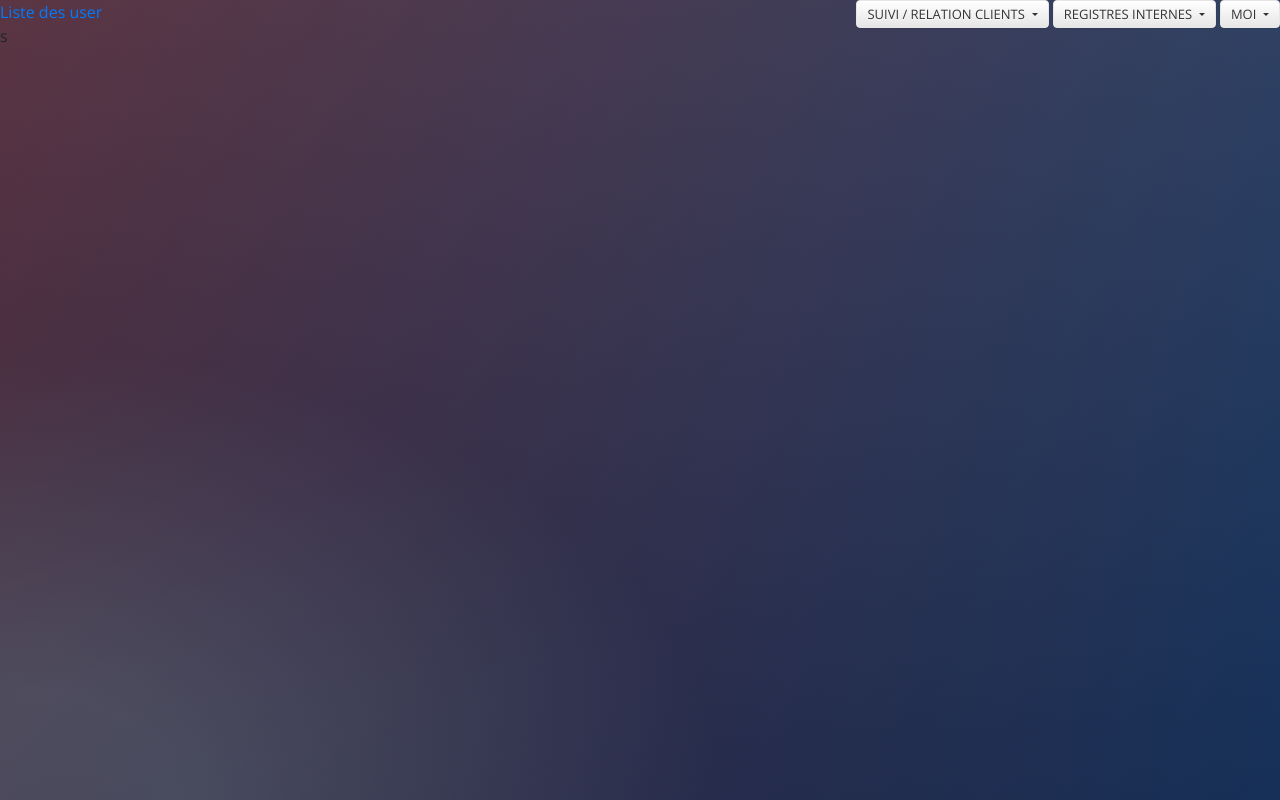
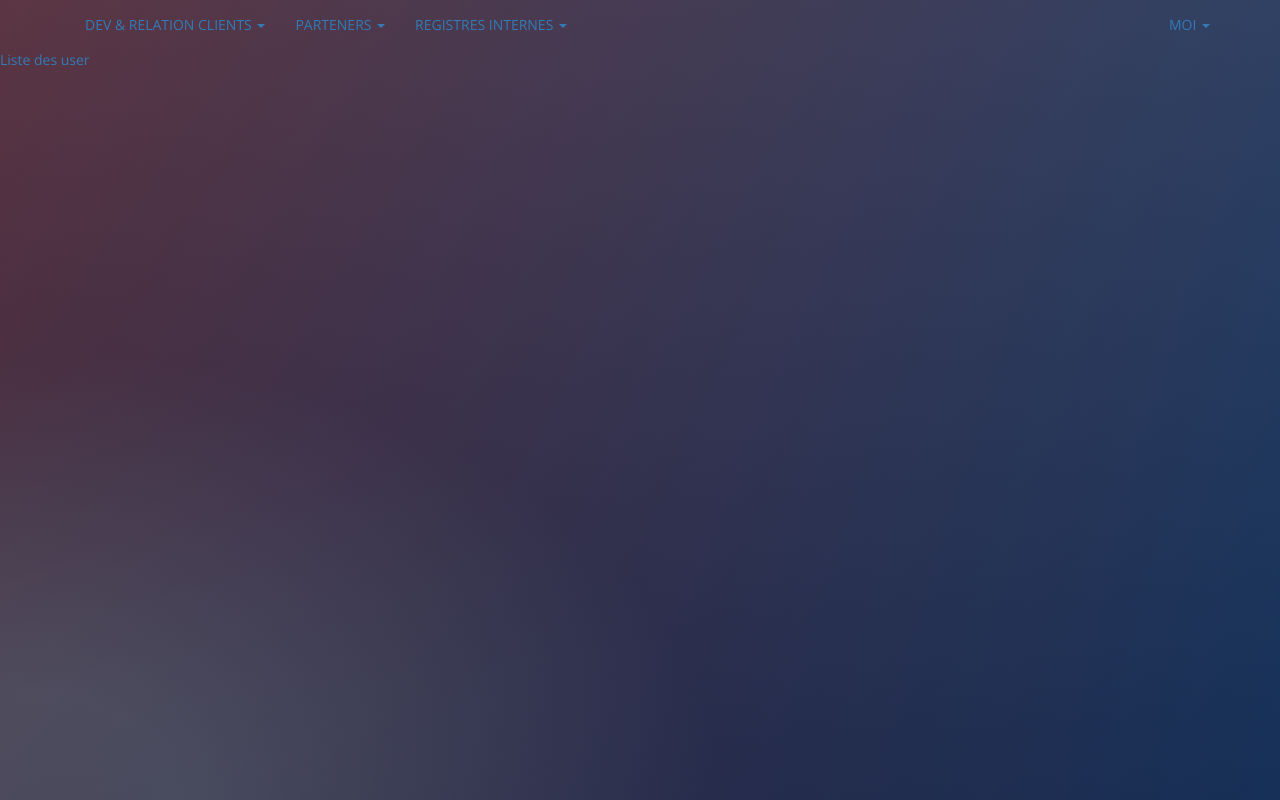
Before and after one commit to Paku75/kework, a PHP site: page /blogmvc/ in a window 1280 px wide. Run offline with PHP 8.4, Linux system fonts and the light colour scheme; the visitor is signed in with stand-in values (Sample User, id 1); some libraries are stand-ins or nearby versions.

Commit message:
commit13

```diff
--- a/css/style.css
+++ b/css/style.css
@@ -24,6 +24,7 @@
     background: -ms-radial-gradient(0% 100%, ellipse cover, rgba(104,128,138,.4) 10%,rgba(138,114,76,0) 40%), -ms-linear-gradient(top,  rgba(57,173,219,.25) 0%,rgba(42,60,87,.4) 100%), -ms-linear-gradient(-45deg,  #670d10 0%,#092756 100%);
     background: -webkit-radial-gradient(0% 100%, ellipse cover, rgba(104,128,138,.4) 10%,rgba(138,114,76,0) 40%), linear-gradient(to bottom,  rgba(57,173,219,.25) 0%,rgba(42,60,87,.4) 100%), linear-gradient(135deg,  #670d10 0%,#092756 100%);
     filter: progid:DXImageTransform.Microsoft.gradient( startColorstr='#3E1D6D', endColorstr='#092756',GradientType=1 );
+    color: white;
 }
 
 .login {
@@ -67,3 +68,50 @@
 .menu{
     float: right;
 }
+
+/* Dropdown Button */
+.dropbtn {
+    background-color: #4CAF50;
+    color: white;
+    padding: 16px;
+    font-size: 16px;
+    border: none;
+}
+
+/* The container <div> - needed to position the dropdown content */
+.dropdown {
+    position: relative;
+    display: inline-block;
+}
+
+/* Dropdown Content (Hidden by Default) */
+.dropdown-content {
+    display: none;
+    position: absolute;
+    background-color: #f1f1f1;
+    min-width: 160px;
+    box-shadow: 0px 8px 16px 0px rgba(0,0,0,0.2);
+    z-index: 1;
+}
+
+/* Links inside the dropdown */
+.dropdown-content a {
+    color: black;
+    padding: 12px 16px;
+    text-decoration: none;
+    display: block;
+}
+
+#menu .se_connecter {
+    float: right;
+    list-style-type: none;
+}
+
+/* Change color of dropdown links on hover */
+.dropdown-content a:hover {background-color: #ddd;}
+
+/* Show the dropdown menu on hover */
+.dropdown:hover .dropdown-content {display: block;}
+
+/* Change the background color of the dropdown button when the dropdown content is shown */
+.dropdown:hover .dropbtn {background-color: #3e8e41;}
--- a/layout.php
+++ b/layout.php
@@ -3,66 +3,77 @@
   <head>
     <title></title>
 
-     <link rel="stylesheet" href="https://stackpath.bootstrapcdn.com/bootstrap/4.1.3/css/bootstrap.min.css" integrity="sha384-MCw98/SFnGE8fJT3GXwEOngsV7Zt27NXFoaoApmYm81iuXoPkFOJwJ8ERdknLPMO" crossorigin="anonymous">
+    <!--<link rel="stylesheet" href="https://stackpath.bootstrapcdn.com/bootstrap/4.1.3/css/bootstrap.min.css" integrity="sha384-MCw98/SFnGE8fJT3GXwEOngsV7Zt27NXFoaoApmYm81iuXoPkFOJwJ8ERdknLPMO" crossorigin="anonymous">-->
 
+    <!--<script src="https://stackpath.bootstrapcdn.com/bootstrap/4.1.3/js/bootstrap.min.js" integrity="sha384-ChfqqxuZUCnJSK3+MXmPNIyE6ZbWh2IMqE241rYiqJxyMiZ6OW/JmZQ5stwEULTy" crossorigin="anonymous"></script>-->
+    <link rel="stylesheet" href="https://cdnjs.cloudflare.com/ajax/libs/font-awesome/4.7.0/css/font-awesome.min.css">
+    <link rel="stylesheet" type="text/css" href="DataTables/datatables.css">
+    <link href="//netdna.bootstrapcdn.com/bootstrap/3.1.0/css/bootstrap.min.css" rel="stylesheet" id="bootstrap-css">
+    <link rel="stylesheet" type="text/css" href="css/style.css">
+    <script src="https://cdnjs.cloudflare.com/ajax/libs/popper.js/1.14.3/umd/popper.min.js" integrity="sha384-ZMP7rVo3mIykV+2+9J3UJ46jBk0WLaUAdn689aCwoqbBJiSnjAK/l8WvCWPIPm49" crossorigin="anonymous"></script>
     <script src="https://code.jquery.com/jquery-3.3.1.slim.min.js" integrity="sha384-q8i/X+965DzO0rT7abK41JStQIAqVgRVzpbzo5smXKp4YfRvH+8abtTE1Pi6jizo" crossorigin="anonymous"></script>
-
-     <script src="https://cdnjs.cloudflare.com/ajax/libs/popper.js/1.14.3/umd/popper.min.js" integrity="sha384-ZMP7rVo3mIykV+2+9J3UJ46jBk0WLaUAdn689aCwoqbBJiSnjAK/l8WvCWPIPm49" crossorigin="anonymous"></script>
-
+    <script type="text/javascript" charset="utf8" src="../DataTables/datatables.js"></script>
     <script src="https://stackpath.bootstrapcdn.com/bootstrap/4.1.3/js/bootstrap.min.js" integrity="sha384-ChfqqxuZUCnJSK3+MXmPNIyE6ZbWh2IMqE241rYiqJxyMiZ6OW/JmZQ5stwEULTy" crossorigin="anonymous"></script>
-
-     <link rel="stylesheet" type="text/css" href="css/style.css">
+    <script type="text/javascript">
+      $(document).ready( function () {
+          $('#myTable').DataTable();
+      });
+    </script>
   </head>
 
   <body>
-    <header>
-        <nav class="menu">
+  <div class="container">
+  <div class="row">
+    <div class="collapse navbar-collapse" id="menu">
       <?php if(isset($_SESSION['connecte'])) { ?>
-
-          <div class="btn-group">
-          <button type="button" class="btn btn-default dropdown-toggle" data-toggle="dropdown" aria-haspopup="true" aria-expanded="false"> SUIVI / RELATION CLIENTS<span class="caret"></span>
-          </button>
+      <ul class="nav navbar-nav">
+        <li class="dropdown">
+          <a data-toggle="dropdown" class="dropdown-toggle" href="#">DEV & RELATION CLIENTS <b class="caret"></b></a>
           <ul class="dropdown-menu">
              <li><a href="#">PROSPECTION CLIENT</a></li>
              <li><a href="#">PROJETS CLIENTS</a></li>
              <li><a href="#" title="Facturation - Contrats - Contacts - Coordonnées">FACTURATION </a></li>
              <li><a href="#">CONTRATS</a></li>
           </ul>
-        </div>
-
-        <div class="btn-group">
-          <button type="button" class="btn btn-default dropdown-toggle" data-toggle="dropdown" aria-haspopup="true" aria-expanded="false"> REGISTRES INTERNES <span class="caret"></span>
-          </button>
+        </li>
+        <li class="dropdown">
+          <a data-toggle="dropdown" class="dropdown-toggle" href="#">PARTENERS <b class="caret"></b></a>
+          <ul class="dropdown-menu">
+          </ul>
+        </li>
+        <li class="dropdown">
+          <a data-toggle="dropdown" class="dropdown-toggle" href="#">REGISTRES INTERNES <b class="caret"></b></a>
           <ul class="dropdown-menu">
             <li><a href="#" title="Registre du personnel - Calendrier - Identité - Tableau salaires...">RH</a></li>
             <li><a href="#" title="Banques - Contrats - Historique - Procédure - Factures">COMPTABLITE</a></li>
             <li><a href="#">JURIDIQUE</a></li>
+            <li><a href="#">COMMUNITY</a></li>
+            <li><a href="#">AUTRE</a></li>
+            <li><a href="#">LOGISTIQUE</a></li>
           </ul>
-        </div>
-
-        <div class="btn-group">
-          <button type="button" class="btn btn-default dropdown-toggle" data-toggle="dropdown" aria-haspopup="true" aria-expanded="false"> MOI <span class="caret"></span>
-          </button>
+        </li>
+      </ul>
+      <ul class="nav navbar-nav navbar-right">
+        <li class="dropdown">
+          <a data-toggle="dropdown" class="dropdown-toggle" href="#">MOI <b class="caret"></b></a>
           <ul class="dropdown-menu">
              <li><a href="#" title="Lien 1">Profil</a></li>
              <li><a href="register">Inscire un nouveau utilisateur</a></li>
              <li><a href="logout">Se déconnecter</a></li>
           </ul>
+        </li>
+      </ul>
+      <?php } else { ?>
+      <li><a class="se_connecter" href="login"><button type="button" class="btn btn-primary">Se connecter</button></a></li>
+      <?php } ?>
+    </div>
+  </div>
 </div>
 
-             <?php } else { ?>
-             <li><a class="" href="login"><button type="button" class="btn btn-primary">Se connecter</button></a></li>
-             <?php } ?>
-
-        </nav>
-
-
-
-    </header>
         <?php
             echo $content;
         ?>
         <footer>
         </footer>
     </body>
-<html>  s
+<html>
```
Also changed, not shown: views/rhView.php (added). Lines whose indentation alone changed are shown as unchanged.
